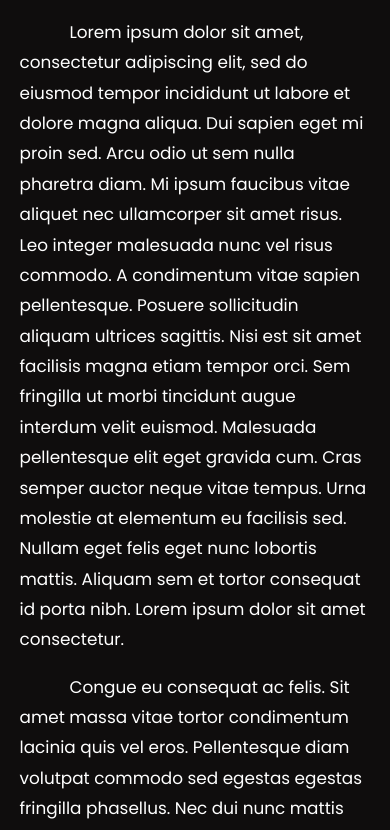
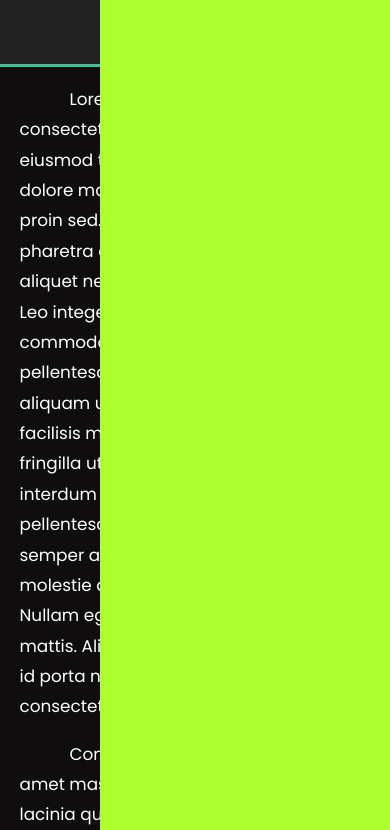
Before and after one commit to adammakesthingsdev/adammakesthingswebsite, a Next.js app: page / in a window 390 px wide. Shown: the top 830 px of the page. Built offline with nearby package versions, Linux system fonts and the light colour scheme.

Commit message:
Working towards mobile compatibility. Fixed header bug and started work on special mobile menu modal, everything is set up I just gotta do the design work.

```diff
--- a/components/header.js
+++ b/components/header.js
@@ -1,9 +1,10 @@
 import styles from '../style/page.module.css';
 import { useEffect, useState, useRef } from 'react';
 import { useMediaQuery } from 'react-responsive';
-import MediaQuery from 'react-responsive';
 import Image from "next/image";
 import logo from '../public/Makes.png';
+import { FontAwesomeIcon } from '@fortawesome/react-fontawesome';
+import Link from 'next/link';
 
 
 export default function Header(){
@@ -15,7 +16,7 @@ export default function Header(){
     }, [isMobile]);
 
     if(isMobile){
-        return(null);
+        return(MobileHeader());
     }
     else{
         return(DesktopHeader())
@@ -51,6 +52,19 @@ function DesktopHeader()
 
 function MobileHeader(){
     return(
-        <p>:P</p>
+        <div className={styles.stickyBox}>
+            <div className={styles.header}>
+                <div className={styles.navBar}>
+                <div className={styles.logoBox}>
+                        <a href="/" className={styles.logoImg}>
+                            <Image src={logo} alt="image of my logo"/>
+                        </a>
+                    </div>
+                    <Link href='?modal=true' className={styles.menuButton}>
+                    <FontAwesomeIcon icon='fa-solid fa-bars'/>
+                    </Link>
+                </div>
+            </div>
+        </div>
     )
 }
--- /dev/null
+++ b/components/mobileModal.js
@@ -0,0 +1,11 @@
+"use client"
+import {useSearchParams, usePathname} from "next/navigation";
+import styles from '../style/modals.module.css';
+
+export default function MobileModal(){
+    return(
+        <div className={styles.modal}>
+
+        </div>
+    )
+}
--- a/components/pageLayout.js
+++ b/components/pageLayout.js
@@ -3,6 +3,7 @@ import textStyles from '/style/blog.module.css';
 import Footer from "/components/footer";
 
 import dynamic from 'next/dynamic'
+import MobileModal from './mobileModal';
 
 const Header = dynamic(() => import("./header"), {
   ssr: false
@@ -12,7 +13,10 @@ const Header = dynamic(() => import("./header"), {
 
 export default function Page({children,springy=true}){
     return(
+        <div>
+        <MobileModal/>
         <div className={styles.fullPage}>
+
         <Header springy={springy}/>
         <div className={styles.pageContainer}>
 
@@ -22,7 +26,7 @@ export default function Page({children,springy=true}){
             <Footer/>
 
         </div>
-        </div>
+        </div></div>
     );
 }
 
--- a/pages/contact.js
+++ b/pages/contact.js
@@ -37,7 +37,7 @@ export default function Contact()
     )
 }
 
-function LinkButton({icon,url,service,name}){
+export function LinkButton({icon,url,service,name}){
     return(
         <a href={url} className={contactStyles.linkHolder}>
             <div className={contactStyles.icon}>
--- /dev/null
+++ b/style/modals.module.css
@@ -0,0 +1,10 @@
+.modal{
+    position:absolute;
+    top:0;
+    bottom:0;
+    left:100px;
+    right:0;
+    background-color:greenyellow;
+    z-index: 999999;
+    backdrop-filter: blur(50px);
+}
--- a/style/page.module.css
+++ b/style/page.module.css
@@ -162,3 +162,11 @@
     border-radius: 50%;
 
 }
+
+.menuButton{
+    color:white;
+}
+
+.menuButton:hover{
+    color:lightgray;
+}
```
